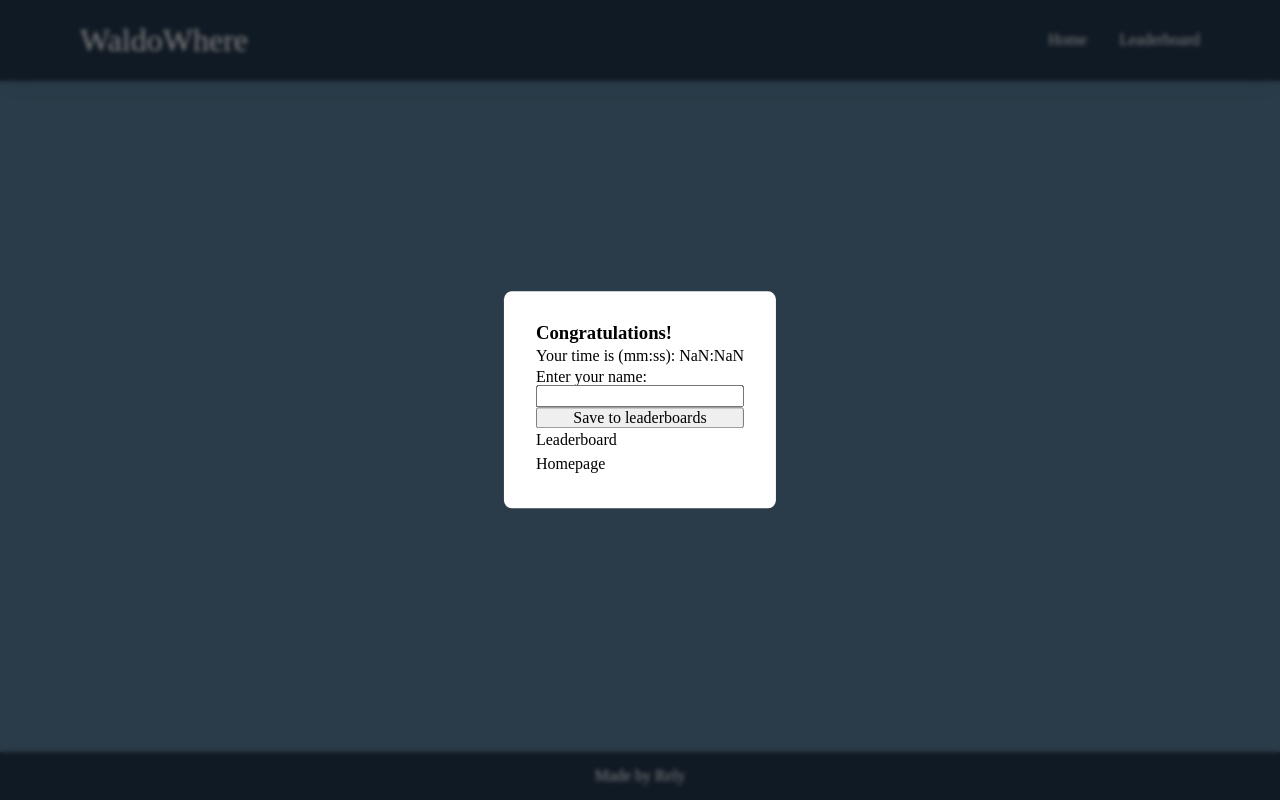
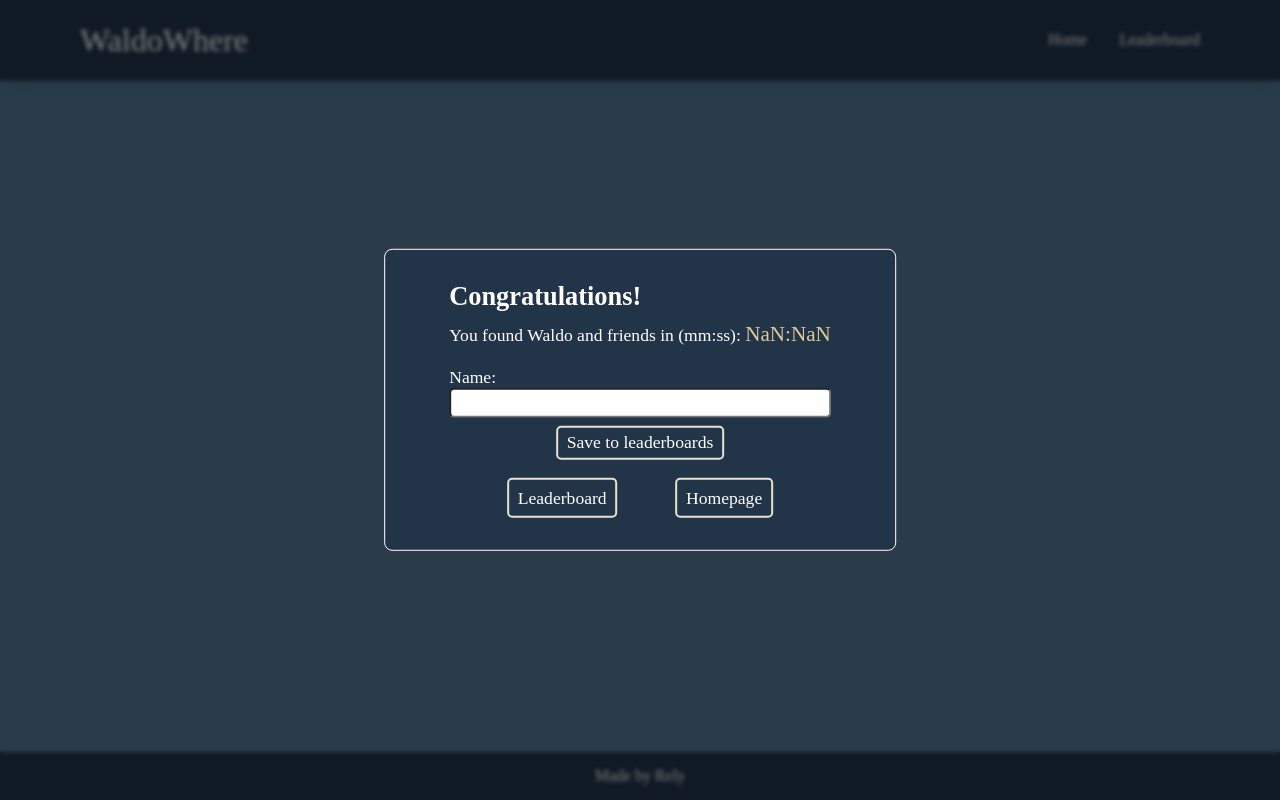
Before and after one commit to Relyful/WaldoWhere, a React app in the folder frontend/: page /test in a window 1280 px wide. Built offline with nearby package versions, Linux system fonts and the light colour scheme; the HTML template or start-up script is replaced by a standard one.

Commit message:
style entire dialog

```diff
--- a/frontend/src/components/WinDialog/WinDialog.jsx
+++ b/frontend/src/components/WinDialog/WinDialog.jsx
@@ -1,20 +1,18 @@
-import { callSaveToLeaderboard } from '../../api/gameApi';
-import styles from './WinDialog.module.css';
+import { callSaveToLeaderboard } from "../../api/gameApi";
+import styles from "./WinDialog.module.css";
 import { useFormStatus } from "react-dom";
 import { Link, useNavigate } from "react-router";
-
 
 function Submit() {
   const { pending } = useFormStatus();
   return (
-    <button type='submit' disabled={pending}>
+    <button type="submit" disabled={pending} className={`${styles.formSubmitButt} ${styles.button}`}>
       {pending ? "Saving..." : "Save to leaderboards"}
     </button>
-  )
+  );
 }
 
 export default function WinDialog({ timer }) {
-
   const minutes = Math.floor(timer / 60);
 
   const seconds = timer % 60;
@@ -23,22 +21,29 @@ export default function WinDialog({ timer }) {
 
   async function handleFormOnSubmit(formData) {
     await callSaveToLeaderboard(formData);
-    navigate('/leaderboard');
+    navigate("/leaderboard");
   }
 
   return (
     <div className={styles.dialogBackdrop}>
       <div className={styles.dialogContent}>
-      <h3>Congratulations!</h3>
-      <p>Your time is (mm:ss): {`${minutes.toString().padStart(2, "0")}:${seconds.toString().padStart(2, "0")}`}</p>
+        <h2 className={styles.heading2}>Congratulations!</h2>
+        <p>
+          You found Waldo and friends in (mm:ss):{" "}
+          <span
+            className={styles.biggerFont}
+          >{`${minutes.toString().padStart(2, "0")}:${seconds.toString().padStart(2, "0")}`}</span>
+        </p>
         <form className={`${styles.winForm}`} action={handleFormOnSubmit}>
-        <label htmlFor="username">Enter your name:</label>
-        <input type="text" name="username" id="username" />
+          <label htmlFor="username">Name:</label>
+          <input type="text" name="username" id="username" className={styles.nameInput} />
           <Submit />
-        <Link to='/leaderboard'>Leaderboard</Link>
-        <Link to='/'>Homepage</Link>
         </form>
+          <div className={styles.linkContainer}>
+            <Link to="/leaderboard" className={styles.button}>Leaderboard</Link>
+            <Link to="/" className={styles.button}>Homepage</Link>
           </div>
       </div>
-  )
+    </div>
+  );
 }
--- a/frontend/src/components/WinDialog/WinDialog.module.css
+++ b/frontend/src/components/WinDialog/WinDialog.module.css
@@ -11,13 +11,51 @@
   top: 50%;
   left: 50%;
   transform: translate(-50%, -50%);
-  padding: 2rem;
-  background: white;
+  padding: 2rem 4rem;
+  background: #213448;
+  color: white;
   border-radius: 8px;
   z-index: 11;
+  font-size: 1.1em;
+  border: 1px solid white;
 }
 
 .winForm {
   display: flex;
   flex-direction: column;
+  padding: 1em 0;
 }
+
+.heading2 {
+  padding: 0 0 0.5rem 0;
+}
+
+.biggerFont {
+  font-size: larger;
+  color: #e2c89c;
+}
+
+.nameInput {
+  border-radius: 5px;
+  padding: 0.2em;
+}
+
+.formSubmitButt {
+  margin: 0.5rem 0 0 0;
+  align-self: center;
+  padding: 0.3em 0.5em;
+  cursor: pointer;
+}
+
+.button {
+  padding: 0.3em 0.5em;
+  background: none;
+  color: white;
+  border: 2px solid #EAE0CF;
+  border-radius: 5px;
+}
+
+.linkContainer {
+  display: flex;
+  justify-content: space-evenly;
+}
```
Lines whose indentation alone changed are shown as unchanged.
